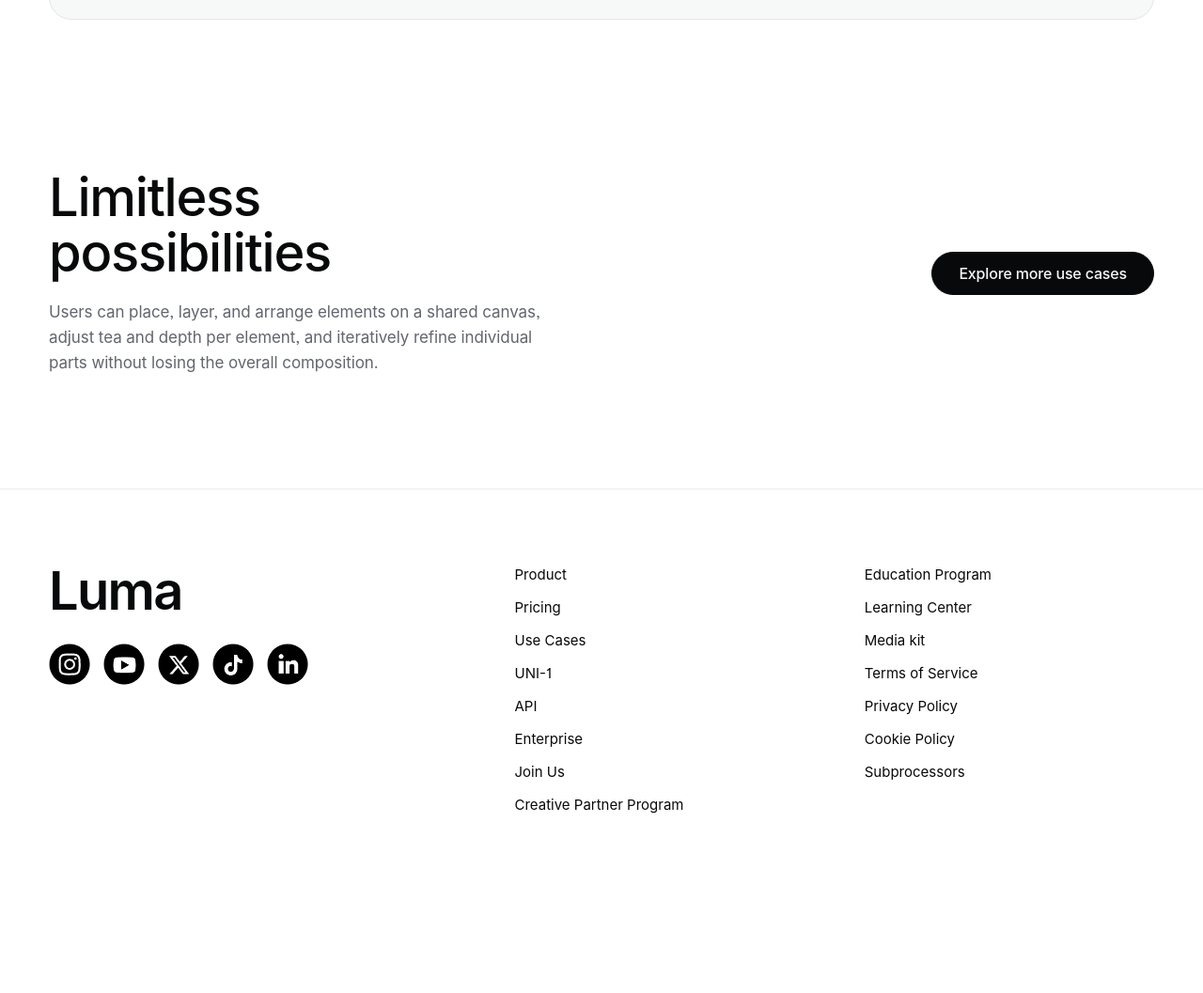
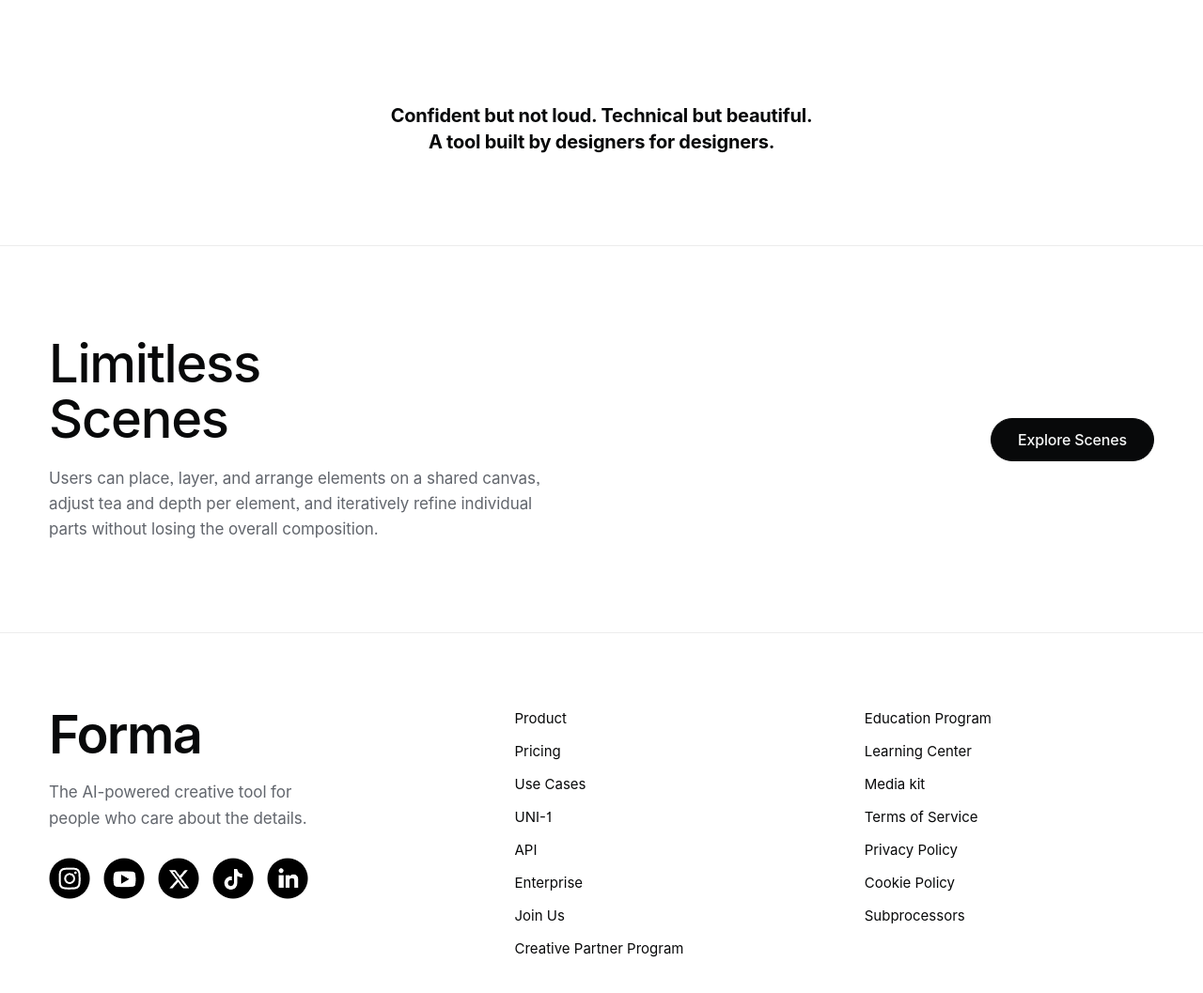
Before and after one commit to daianawebsites-stack/teaser-site, a plain HTML site: page index.html in a window 1280 px wide. Shown: the part 1155-2212 px from the top of the page at 94% size. Before the commit the page ends 2086 px from the top, so only its background shows below. Drawn offline with Linux system fonts and the light colour scheme; grey boxes are pictures that could not be loaded; a web font is replaced by a local one.

Commit message:
Add files via upload

```diff
--- a/index.html
+++ b/index.html
@@ -101,7 +101,7 @@
     /* ── Hero ───────────────────────────────────────────── */
     .hero { padding: 96px 0 56px; text-align: center; }
     .hero h1 {
-      margin: 0 auto;
+      margin: 40px auto 0;
       max-width: 32ch;
       font-size: 48px;
       font-weight: 510;
@@ -109,7 +109,7 @@
       letter-spacing: -0.025em;
     }
     .hero h2 {
-      margin: 24px auto 0;
+      margin: 0 auto;
       max-width: 56ch;
       font-size: 20px;
       font-weight: 510;
@@ -118,6 +118,22 @@
       color: var(--text-primary);
     }
     .hero .cta { margin-top: 36px; }
+
+    /* ── Tagline section (below video) ───────────────────── */
+    .tagline-section {
+      padding: 32px 0 96px;
+      text-align: center;
+      border-bottom: 1px solid var(--border-soft);
+    }
+    .tagline-section h2 {
+      margin: 0 auto;
+      max-width: 56ch;
+      font-size: 20px;
+      font-weight: 700;
+      line-height: 1.4;
+      letter-spacing: -0.012em;
+      color: var(--text-primary);
+    }
 
     /* ── Hero video ─────────────────────────────────────── */
     .hero-media { padding: 24px 0 96px; }
@@ -141,7 +157,10 @@
     }
 
     /* ── Feature row (two columns) ──────────────────────── */
-    .feature { padding: 64px 0 120px; }
+    .feature {
+      padding: 96px 0;
+      border-bottom: 1px solid var(--border-soft);
+    }
     .feature .grid {
       display: grid;
       grid-template-columns: 1.1fr 1fr;
@@ -154,7 +173,7 @@
       font-weight: 510;
       line-height: 1.05;
       letter-spacing: -0.022em;
-      max-width: 14ch;
+      max-width: 24ch;
     }
     .feature p {
       margin: 0;
@@ -168,7 +187,6 @@
 
     /* ── Footer ─────────────────────────────────────────── */
     .site-footer {
-      border-top: 1px solid var(--border-soft);
       padding: 80px 0 64px;
     }
     .footer-grid {
@@ -183,7 +201,15 @@
       letter-spacing: -0.03em;
       line-height: 1;
       color: var(--text-primary);
+      margin: 0 0 20px;
+    }
+    .brand-tagline {
       margin: 0 0 28px;
+      max-width: 52ch;
+      font-size: 17px;
+      line-height: 1.6;
+      letter-spacing: -0.005em;
+      color: var(--text-quiet);
     }
     .socials {
       display: flex;
@@ -252,10 +278,9 @@
 
     <section class="hero">
       <div class="container">
-        <h1>The AI-powered creative tool for<br />people who care about the details.</h1>
-        <h2>Confident but not loud. Technical but beautiful.<br />A tool built by designers for designers.</h2>
+        <h1>Introducing Scenes.<br />From elements to perfect composition.</h1>
         <div class="cta">
-          <a class="btn btn-lg" href="https://app.lumalabs.ai">Try it today</a>
+          <a class="btn btn-lg" href="https://app.lumalabs.ai">Join the Waitlist</a>
         </div>
       </div>
     </section>
@@ -277,15 +302,21 @@
       </div>
     </section>
 
+    <section class="tagline-section">
+      <div class="container">
+        <h2>Confident but not loud. Technical but beautiful.<br />A tool built by designers for designers.</h2>
+      </div>
+    </section>
+
     <section class="feature">
       <div class="container">
         <div class="grid">
           <div class="left">
-            <h2>Limitless possibilities</h2>
+            <h2>Limitless<br />Scenes</h2>
             <p>Users can place, layer, and arrange elements on a shared canvas, adjust tea and depth per element, and iteratively refine individual parts without losing the overall composition.</p>
           </div>
           <div class="right">
-            <a class="btn btn-lg" href="https://app.lumalabs.ai">Explore more use cases</a>
+            <a class="btn btn-lg" href="https://app.lumalabs.ai">Explore Scenes</a>
           </div>
         </div>
       </div>
@@ -298,7 +329,8 @@
       <div class="footer-grid">
 
         <div class="brand-block">
-          <div class="brand-mark">Luma</div>
+          <div class="brand-mark">Forma</div>
+          <p class="brand-tagline">The AI-powered creative tool for<br />people who care about the details.</p>
           <div class="socials">
             <a href="https://www.instagram.com/lumalabsai" aria-label="Instagram" target="_blank" rel="noopener">
               <img src="img/ig-logo.png" alt="" />
```
